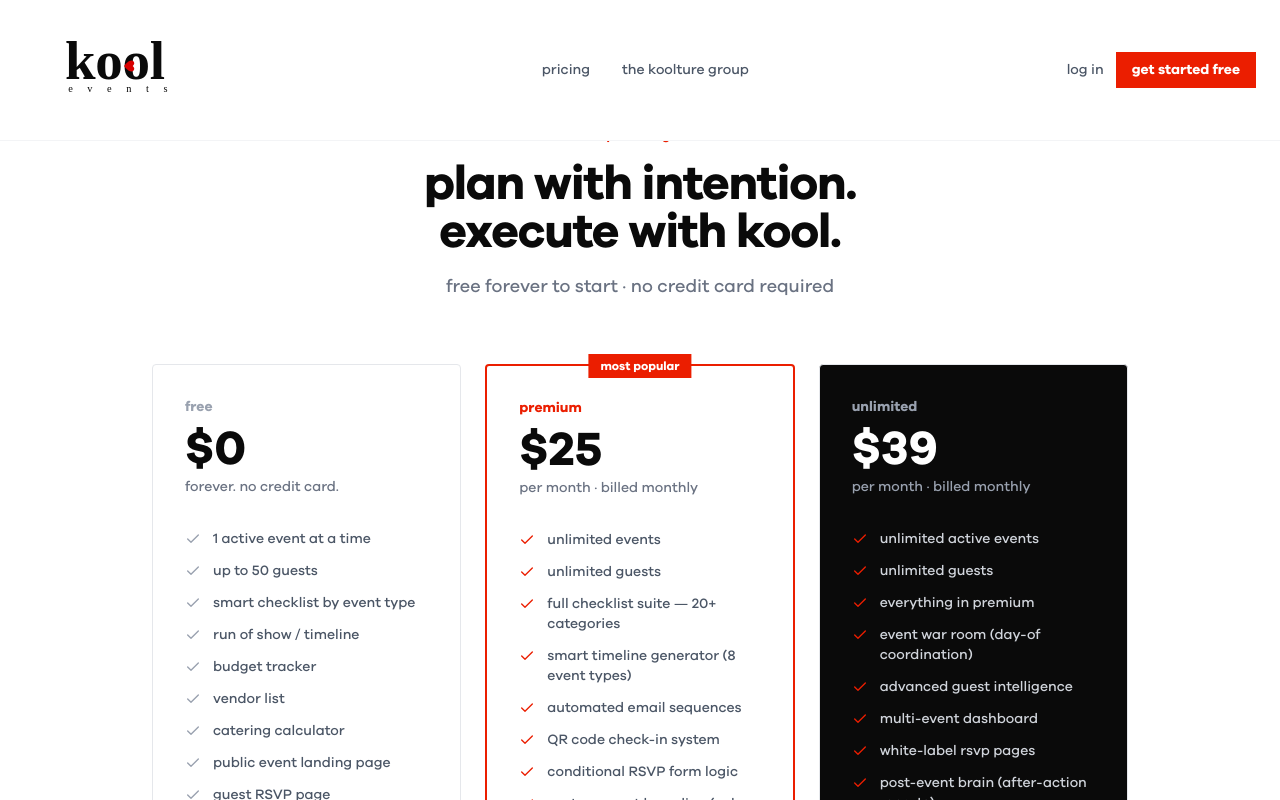
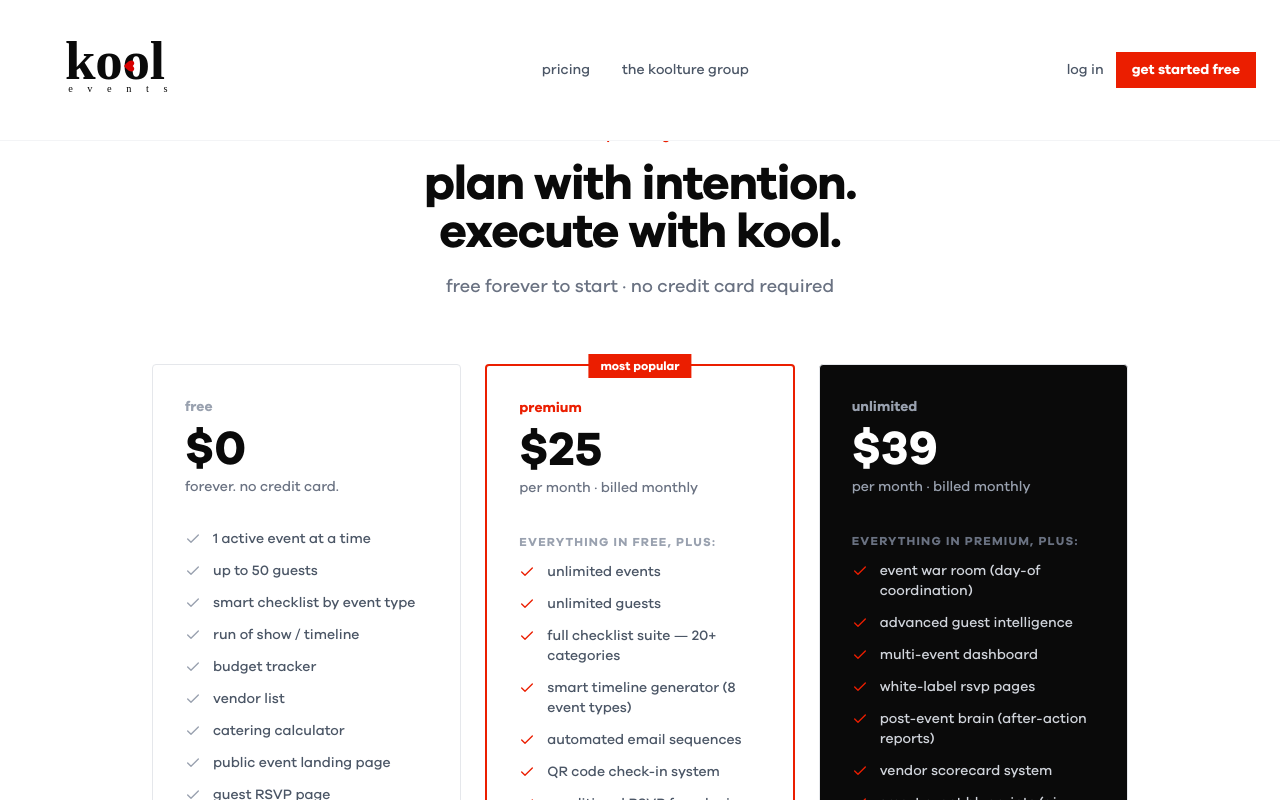
Before and after one commit to mrkoolbot/kool-app, a Next.js app: page /pricing in a window 1280 px wide. Shown: the top 800 px of the page. Built offline with nearby package versions, Linux system fonts and the light colour scheme.

Commit message:
fix: pricing tiers show 'everything in free/premium, plus:' as section headers

```diff
--- a/app/pricing/page.tsx
+++ b/app/pricing/page.tsx
@@ -20,6 +20,7 @@ const FREE_FEATURES = [
 ];
 
 const PREMIUM_FEATURES = [
+  "everything in free, plus:",
   "unlimited events",
   "unlimited guests",
   "full checklist suite — 20+ categories",
@@ -35,9 +36,7 @@ const PREMIUM_FEATURES = [
 ];
 
 const UNLIMITED_FEATURES = [
-  "unlimited active events",
-  "unlimited guests",
-  "everything in premium",
+  "everything in premium, plus:",
   "event war room (day-of coordination)",
   "advanced guest intelligence",
   "multi-event dashboard",
@@ -91,10 +90,14 @@ export default function PricingPage() {
             <p className="text-gray-500 text-sm mb-8">per month · billed monthly</p>
             <ul className="space-y-3 mb-10">
               {PREMIUM_FEATURES.map((f) => (
+                f === "everything in free, plus:" ? (
+                  <li key={f} className="text-xs font-bold text-gray-400 uppercase tracking-widest pt-1 pb-0 list-none">{f}</li>
+                ) : (
                   <li key={f} className={`flex items-start gap-3 text-sm ${f === ETIQUETTE_FREEBIE ? "text-kool-red font-semibold" : "text-gray-600"}`}>
                     <Check className={`w-4 h-4 mt-0.5 shrink-0 ${f === ETIQUETTE_FREEBIE ? "text-kool-red" : "text-kool-red"}`} />
                     {f}
                   </li>
+                )
               ))}
             </ul>
             <Link href="/signup?plan=premium" className="block w-full text-center bg-kool-red text-white py-3 text-sm font-bold hover:bg-red-700 transition-colors">
@@ -110,10 +113,14 @@ export default function PricingPage() {
             <p className="text-gray-400 text-sm mb-8">per month · billed monthly</p>
             <ul className="space-y-3 mb-10">
               {UNLIMITED_FEATURES.map((f) => (
+                f === "everything in premium, plus:" ? (
+                  <li key={f} className="text-xs font-bold text-gray-500 uppercase tracking-widest pt-1 pb-0 list-none">{f}</li>
+                ) : (
                   <li key={f} className={`flex items-start gap-3 text-sm ${f === ETIQUETTE_FREEBIE ? "text-kool-red font-semibold" : "text-gray-300"}`}>
                     <Check className={`w-4 h-4 mt-0.5 shrink-0 ${f === ETIQUETTE_FREEBIE ? "text-kool-red" : "text-kool-red"}`} />
                     {f}
                   </li>
+                )
               ))}
             </ul>
             <Link href="/signup?plan=unlimited" className="block w-full text-center border border-white text-white py-3 text-sm font-bold hover:bg-white hover:text-obsidian transition-colors">
```
Lines whose indentation alone changed are shown as unchanged.
